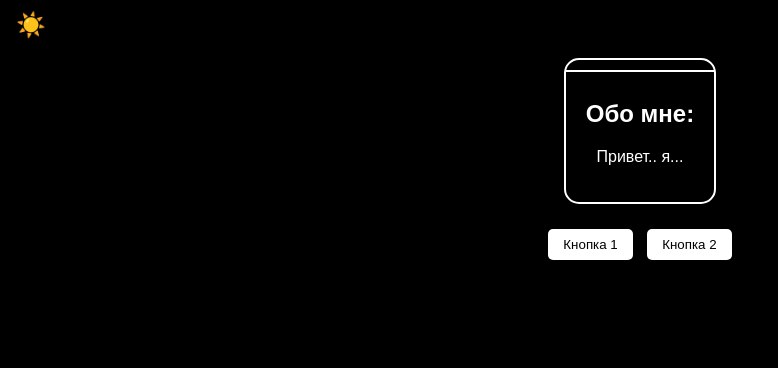
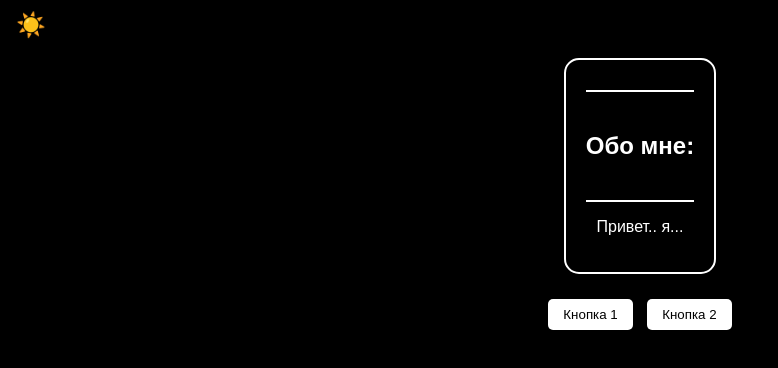
Before and after one commit to Walidname113/walidname113.github.io, a plain HTML site: page index.html in a window 1280 px wide. Shown: the whole page, without its empty margins (0-778 px from the left). Drawn offline with Linux system fonts and the light colour scheme.

Commit message:
Update index.html

```diff
--- a/index.html
+++ b/index.html
@@ -31,16 +31,15 @@
             position: relative;
         }
         .line {
-            position: absolute;
-            top: 0;
-            left: 0;
-            width: 100%;
-            border-top: 2px solid white; /* Толщина и цвет полосы */
+            border-top: 2px solid white; /* Горизонтальная линия */
             margin-top: 10px;
+            margin-bottom: 10px;
         }
-        .title {
+        .title-wrapper {
             position: relative;
-            z-index: 1; /* Чтобы текст был поверх полосы */
+            display: inline-block;
+            margin-top: 10px;
+            margin-bottom: 10px;
         }
         .buttons-container {
             margin-top: 20px;
@@ -61,8 +60,11 @@
 <body>
     <button class="theme-toggle" onclick="toggleTheme()">☀️</button>
     <div class="bio-box">
-        <div class="line"></div>  <!-- Полоска -->
-        <h2 class="title">Обо мне:</h2>
+        <div class="line"></div>  <!-- Верхняя полоска -->
+        <div class="title-wrapper">
+            <h2>Обо мне:</h2>
+        </div>
+        <div class="line"></div>  <!-- Нижняя полоска -->
         <p class="bio-text">Привет.. я...</p>
     </div>
     <div class="buttons-container">
```
